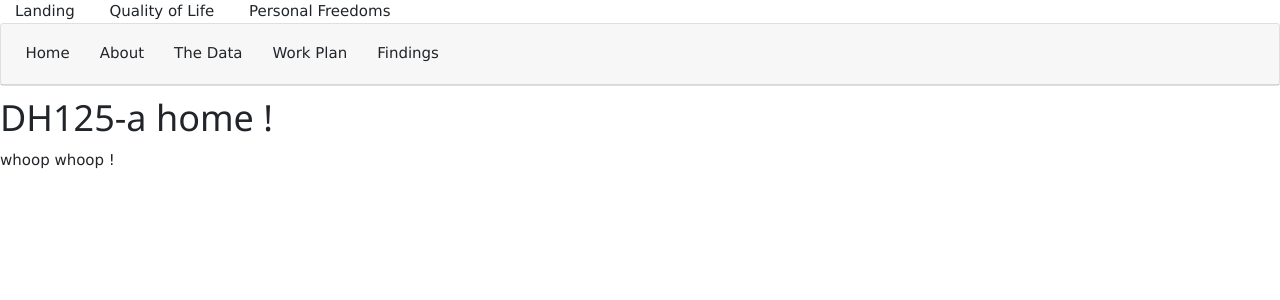
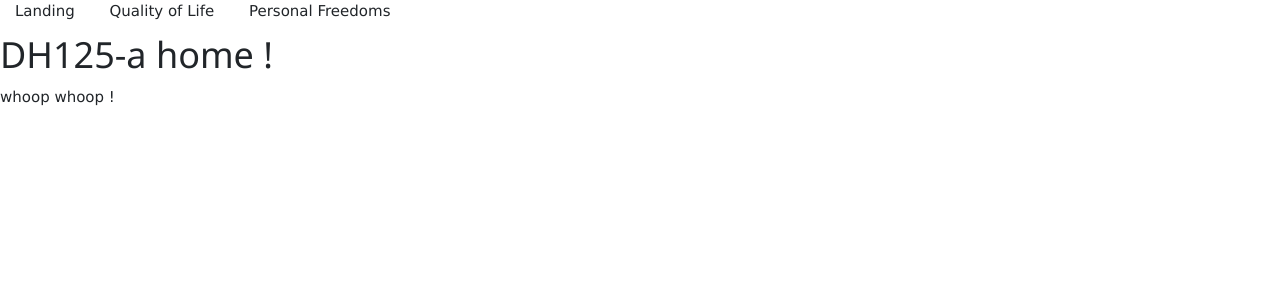
Before and after one commit to LHarrison36/DH125-Final-Project, a Jekyll site: the page built from Home3.md, in a window 1280 px wide. Shown: the top 300 px of the page. Built offline with Jekyll 4.4.1, drawn with Linux system fonts in a browser that asks for light colours.

Commit message:
Update template.html

```diff
--- a/_layouts/template.html
+++ b/_layouts/template.html
@@ -27,7 +27,7 @@
       <div class="card-header">
         <ul class="nav nav-pills card-header-pills">
           <li class="nav-item">
-            <a class="nav-link" href="Home3">Home</a>
+            <a class="nav-link" href="Page3">Home</a>
           </li>
           <li class="nav-item">
             <a class="nav-link" href="About3">About</a>
@@ -46,36 +46,13 @@
     </div>
 {% endif %}
 
-{% if page.filename == "Home3" %}
-  <div class="card text-center">
-      <div class="card-header">
-        <ul class="nav nav-pills card-header-pills">
-          <li class="nav-item">
-            <a class="nav-link" href="Home3">Home</a>
-          </li>
-          <li class="nav-item">
-            <a class="nav-link" href="About3">About</a>
-          </li>
-          <li class="nav-item">
-            <a class="nav-link" href="Data3">The Data</a>
-          </li>
-          <li class="nav-item">
-            <a class="nav-link" href="Plan3">Work Plan</a>
-          </li>
-          <li class="nav-item">
-            <a class="nav-link" href="Findings3">Findings</a>
-          </li>
-        </ul>
-      </div>
-    </div>
-{% endif %}
 
 {% if page.filename == "About3" %}
   <div class="card text-center">
       <div class="card-header">
         <ul class="nav nav-pills card-header-pills">
           <li class="nav-item">
-            <a class="nav-link" href="Home3">Home</a>
+            <a class="nav-link" href="Page3">Home</a>
           </li>
           <li class="nav-item">
             <a class="nav-link" href="About3">About</a>
@@ -99,7 +76,7 @@
       <div class="card-header">
         <ul class="nav nav-pills card-header-pills">
           <li class="nav-item">
-            <a class="nav-link" href="Home3">Home</a>
+            <a class="nav-link" href="Page3">Home</a>
           </li>
           <li class="nav-item">
             <a class="nav-link" href="About3">About</a>
@@ -124,7 +101,7 @@
       <div class="card-header">
         <ul class="nav nav-pills card-header-pills">
           <li class="nav-item">
-            <a class="nav-link" href="Home3">Home</a>
+            <a class="nav-link" href="Page3">Home</a>
           </li>
           <li class="nav-item">
             <a class="nav-link" href="About3">About</a>
@@ -149,7 +126,7 @@
       <div class="card-header">
         <ul class="nav nav-pills card-header-pills">
           <li class="nav-item">
-            <a class="nav-link" href="Home3">Home</a>
+            <a class="nav-link" href="Page3">Home</a>
           </li>
           <li class="nav-item">
             <a class="nav-link" href="About3">About</a>
@@ -182,7 +159,7 @@
       <div class="card-header">
         <ul class="nav nav-pills card-header-pills">
           <li class="nav-item">
-            <a class="nav-link" href="Home2">Home</a>
+            <a class="nav-link" href="Page2">Home</a>
           </li>
           <li class="nav-item">
             <a class="nav-link" href="About2">About</a>
@@ -201,36 +178,13 @@
     </div>
 {% endif %}
 
-{% if page.filename == "Home2" %}
-  <div class="card text-center">
-      <div class="card-header">
-        <ul class="nav nav-pills card-header-pills">
-          <li class="nav-item">
-            <a class="nav-link" href="Home2">Home</a>
-          </li>
-          <li class="nav-item">
-            <a class="nav-link" href="About2">About</a>
-          </li>
-          <li class="nav-item">
-            <a class="nav-link" href="Data2">The Data</a>
-          </li>
-          <li class="nav-item">
-            <a class="nav-link" href="Plan2">Work Plan</a>
-          </li>
-          <li class="nav-item">
-            <a class="nav-link" href="Findings2">Findings</a>
-          </li>
-        </ul>
-      </div>
-    </div>
-{% endif %}
 
 {% if page.filename == "About2" %}
   <div class="card text-center">
       <div class="card-header">
         <ul class="nav nav-pills card-header-pills">
           <li class="nav-item">
-            <a class="nav-link" href="Home2">Home</a>
+            <a class="nav-link" href="Page2">Home</a>
           </li>
           <li class="nav-item">
             <a class="nav-link" href="About2">About</a>
@@ -254,7 +208,7 @@
       <div class="card-header">
         <ul class="nav nav-pills card-header-pills">
           <li class="nav-item">
-            <a class="nav-link" href="Home2">Home</a>
+            <a class="nav-link" href="Page2">Home</a>
           </li>
           <li class="nav-item">
             <a class="nav-link" href="About2">About</a>
@@ -279,7 +233,7 @@
       <div class="card-header">
         <ul class="nav nav-pills card-header-pills">
           <li class="nav-item">
-            <a class="nav-link" href="Home2">Home</a>
+            <a class="nav-link" href="Page2">Home</a>
           </li>
           <li class="nav-item">
             <a class="nav-link" href="About2">About</a>
@@ -304,7 +258,7 @@
       <div class="card-header">
         <ul class="nav nav-pills card-header-pills">
           <li class="nav-item">
-            <a class="nav-link" href="Home2">Home</a>
+            <a class="nav-link" href="Page2">Home</a>
           </li>
           <li class="nav-item">
             <a class="nav-link" href="About2">About</a>
```
